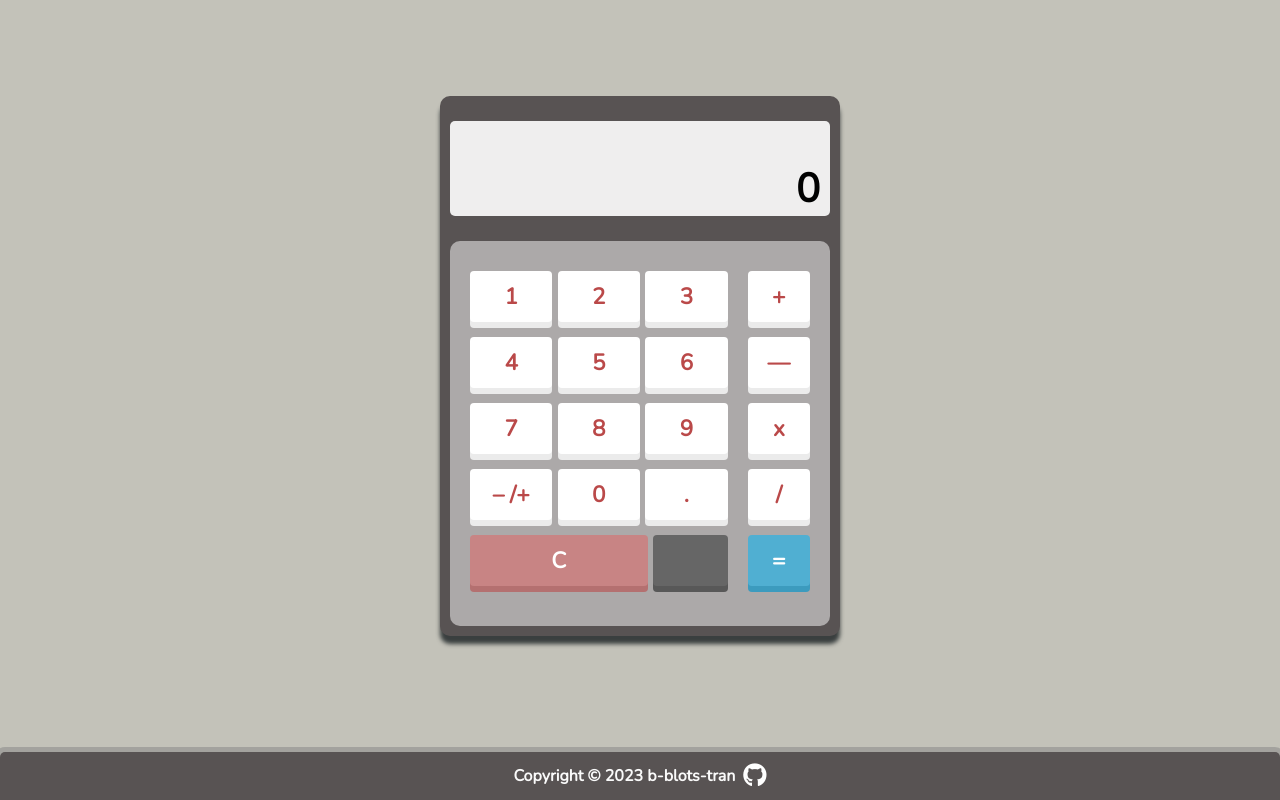
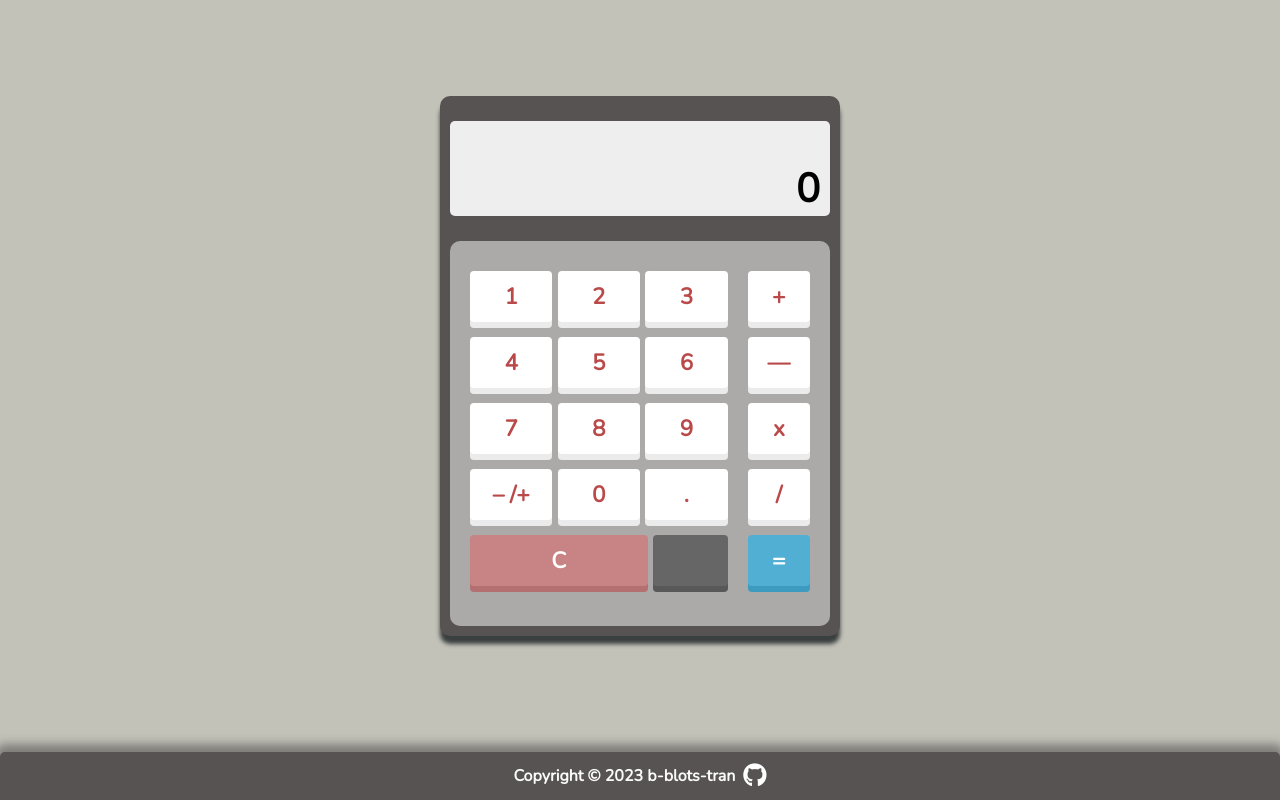
Before and after one commit to brian-b-tran/simple-calculator, a website with bundled scripts: page index.html in a window 1280 px wide. Built offline with nearby package versions, Linux system fonts and the light colour scheme.

Commit message:
update gitignore

```diff
--- a/styles.css
+++ b/styles.css
@@ -161,7 +161,7 @@ h1 {
   border-bottom: none;
   justify-content: center;
   align-items: center;
-  box-shadow: 0px 0px 0px 5px rgba(131, 131, 131, 0.5);
+  box-shadow: 0px -3px 10px 5px rgba(59, 59, 59, 0.5);
 }
 
 .copyright {
```
Also changed, not shown: index.html (+0 -1 lines), 1 other file.
